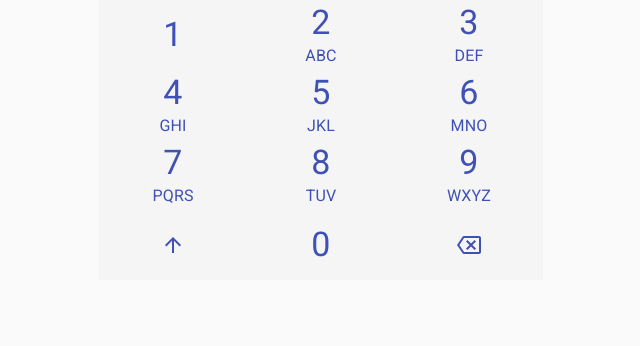
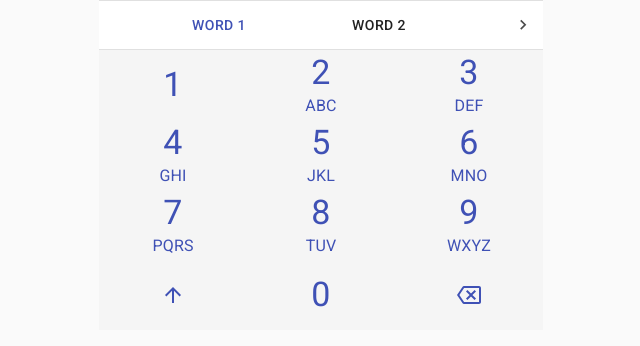
Before and after one commit to Pirastrino/phonewords, a React app in the folder src/app/: page / in a window 1280 px wide. Shown: the top 346 px of the page, without its empty margins (319-959 px from the left). Built offline with nearby package versions, Linux system fonts and the light colour scheme.

Commit message:
add SuggestionBar mockup

```diff
--- a/src/app/package.json
+++ b/src/app/package.json
@@ -3,7 +3,7 @@
   "version": "0.0.1",
   "private": true,
   "scripts": {
-    "dev": "webpack --env.mode development --watch"
+    "dev": "webpack-dev-server --env.mode development"
   },
   "dependencies": {
     "@material-ui/core": "^4.9.0",
--- a/src/app/src/components/App/index.tsx
+++ b/src/app/src/components/App/index.tsx
@@ -1,16 +1,31 @@
 import React, { FC } from 'react';
+import { makeStyles, createStyles, Theme } from '@material-ui/core/styles';
+import Container from '@material-ui/core/Container';
 
 import { Layout } from '../Layout';
-import { Keyboard } from '../Keyboard';
+import { Keypad } from '../Keypad';
+import { SuggestionBar } from '../SuggestionBar';
 
-const App: FC = () => (
+const App: FC = () => {
+  const styles = makeStyles((theme: Theme) =>
+    createStyles({
+      root: {
+        backgroundColor: 'whitesmoke',
+      },
+    })
+  )();
+
+  return (
     <Layout>
       {/* <Helmet /> */}
       {/* <AppRouter/> */}
       {/* <Display /> */}
-    {/* <Suggestion /> */}
-    <Keyboard />
+      <Container disableGutters className={styles.root} maxWidth="xs">
+        <SuggestionBar />
+        <Keypad />
+      </Container>
     </Layout>
   );
+};
 
 export { App };
--- a/src/app/src/components/Keyboard/index.tsx
+++ /dev/null
@@ -1,78 +0,0 @@
-import React, { FC, Fragment } from 'react';
-import { makeStyles, createStyles, Theme } from '@material-ui/core/styles';
-import { Box, Button, Container, Typography } from '@material-ui/core';
-import { ArrowUpward, BackspaceOutlined } from '@material-ui/icons';
-
-interface Buttons {
-  [index: string]: string[];
-}
-
-const buttons: Buttons = {
-  '2': ['a', 'b', 'c'],
-  '3': ['d', 'e', 'f'],
-  '4': ['g', 'h', 'i'],
-  '5': ['j', 'k', 'l'],
-  '6': ['m', 'n', 'o'],
-  '7': ['p', 'q', 'r', 's'],
-  '8': ['t', 'u', 'v'],
-  '9': ['w', 'x', 'y', 'z'],
-};
-
-const Keyboard: FC = () => {
-  const styles = makeStyles((theme: Theme) =>
-    createStyles({
-      root: {
-        backgroundColor: 'whitesmoke',
-      },
-      box: {
-        width: '33.3333%',
-        height: 70,
-      },
-      button: {
-        width: '100%',
-        height: '100%',
-        borderRadius: 0,
-        boxShadow: 'none',
-      },
-    })
-  )();
-
-  return (
-    <Container disableGutters className={styles.root} maxWidth="xs">
-      <Box display="flex" flexWrap="wrap" justifyContent="center">
-        {['1', '2', '3', '4', '5', '6', '7', '8', '9', 'caps', '0', 'bcsp'].map(
-          (key: string) => (
-            <Box className={styles.box}>
-              <Button
-                className={styles.button}
-                key={key}
-                variant="text"
-                color="primary"
-              >
-                <Box
-                  display="flex"
-                  flexDirection="column"
-                  justifyContent="center"
-                  alignItems="center"
-                >
-                  {key == 'caps' ? (
-                    <ArrowUpward />
-                  ) : key == 'bcsp' ? (
-                    <BackspaceOutlined />
-                  ) : (
-                    <Fragment>
-                      <Typography variant="h4">{key}</Typography>
-                      <Typography>{buttons[key]}</Typography>
-                    </Fragment>
-                  )}
-                </Box>
-              </Button>
-            </Box>
-          )
-        )}
-      </Box>
-    </Container>
-  );
-};
-
-export { Keyboard };
--- /dev/null
+++ b/src/app/src/components/Keypad/index.tsx
@@ -0,0 +1,80 @@
+import React, { FC, Fragment } from 'react';
+import { makeStyles, createStyles, Theme } from '@material-ui/core/styles';
+import Box from '@material-ui/core/Box';
+import Button from '@material-ui/core/Button';
+import Container from '@material-ui/core/Container';
+import Typography from '@material-ui/core/Typography';
+import ArrowUpward from '@material-ui/icons/ArrowUpward';
+import BackspaceOutlined from '@material-ui/icons/BackspaceOutlined';
+
+interface Buttons {
+  [index: string]: string[];
+}
+
+const buttons: Buttons = {
+  '2': ['a', 'b', 'c'],
+  '3': ['d', 'e', 'f'],
+  '4': ['g', 'h', 'i'],
+  '5': ['j', 'k', 'l'],
+  '6': ['m', 'n', 'o'],
+  '7': ['p', 'q', 'r', 's'],
+  '8': ['t', 'u', 'v'],
+  '9': ['w', 'x', 'y', 'z'],
+};
+
+const Keypad: FC = () => {
+  const styles = makeStyles((theme: Theme) =>
+    createStyles({
+      root: {
+        backgroundColor: 'whitesmoke',
+      },
+      box: {
+        width: '33.3333%',
+        height: 70,
+      },
+      button: {
+        width: '100%',
+        height: '100%',
+        borderRadius: 0,
+        boxShadow: 'none',
+      },
+    })
+  )();
+
+  return (
+    <Box display="flex" flexWrap="wrap" justifyContent="center">
+      {['1', '2', '3', '4', '5', '6', '7', '8', '9', 'caps', '0', 'bcsp'].map(
+        (key: string) => (
+          <Box className={styles.box}>
+            <Button
+              className={styles.button}
+              key={key}
+              variant="text"
+              color="primary"
+            >
+              <Box
+                display="flex"
+                flexDirection="column"
+                justifyContent="center"
+                alignItems="center"
+              >
+                {key == 'caps' ? (
+                  <ArrowUpward />
+                ) : key == 'bcsp' ? (
+                  <BackspaceOutlined />
+                ) : (
+                  <Fragment>
+                    <Typography variant="h4">{key}</Typography>
+                    <Typography>{buttons[key]}</Typography>
+                  </Fragment>
+                )}
+              </Box>
+            </Button>
+          </Box>
+        )
+      )}
+    </Box>
+  );
+};
+
+export { Keypad };
--- /dev/null
+++ b/src/app/src/components/SuggestionBar/index.tsx
@@ -0,0 +1,61 @@
+import React, { FC, ChangeEvent, useState } from 'react';
+import {
+  makeStyles,
+  createStyles,
+  Theme,
+  withStyles,
+} from '@material-ui/core/styles';
+import Box from '@material-ui/core/Box';
+import Tabs from '@material-ui/core/Tabs';
+
+import { WordTab } from '../WordTab';
+
+const SuggestionBar: FC = () => {
+  const [value, setValue] = useState(0);
+
+  const styles = makeStyles((theme: Theme) =>
+    createStyles({
+      root: {
+        flexGrow: 1,
+        width: '100%',
+        backgroundColor: theme.palette.background.paper,
+      },
+      tabs: {
+        borderTop: `1px solid ${theme.palette.divider}`,
+        borderBottom: `1px solid ${theme.palette.divider}`,
+      },
+    })
+  )();
+
+  const a11yProps = (index: number) => ({
+    id: `scrollable-auto-tab-${index}`,
+    'aria-controls': `scrollable-auto-tabpanel-${index}`,
+  });
+
+  const handleChange = (e: ChangeEvent<{}>, newValue: number) =>
+    setValue(newValue);
+
+  return (
+    <Box className={styles.root}>
+      <Tabs
+        value={value}
+        onChange={handleChange}
+        indicatorColor="none"
+        textColor="primary"
+        variant="scrollable"
+        scrollButtons="auto"
+        aria-label="scrollable auto tabs example"
+        className={styles.tabs}
+      >
+        <WordTab label="Word 1" {...a11yProps(0)} />
+        <WordTab label="Word 2" {...a11yProps(1)} />
+        <WordTab label="Word 3" {...a11yProps(2)} />
+        <WordTab label="Word 4" {...a11yProps(3)} />
+        <WordTab label="Word 5" {...a11yProps(4)} />
+        <WordTab label="Word 6" {...a11yProps(5)} />
+      </Tabs>
+    </Box>
+  );
+};
+
+export { SuggestionBar };
--- /dev/null
+++ b/src/app/src/components/WordTab/index.tsx
@@ -0,0 +1,18 @@
+import React, { FC } from 'react';
+import Tab from '@material-ui/core/Tab';
+import {
+  makeStyles,
+  withStyles,
+  Theme,
+  createStyles,
+} from '@material-ui/core/styles';
+
+interface WordTabProps {
+  label: string;
+}
+
+const WordTab = withStyles((theme: Theme) =>
+  createStyles({ root: { color: theme.palette.text.primary } })
+)((props: WordTabProps) => <Tab disableRipple {...props} />);
+
+export { WordTab };
```
Also changed, not shown: 2 other files (tests, documents, lock files or other folders). Lines whose indentation alone changed are shown as unchanged.
